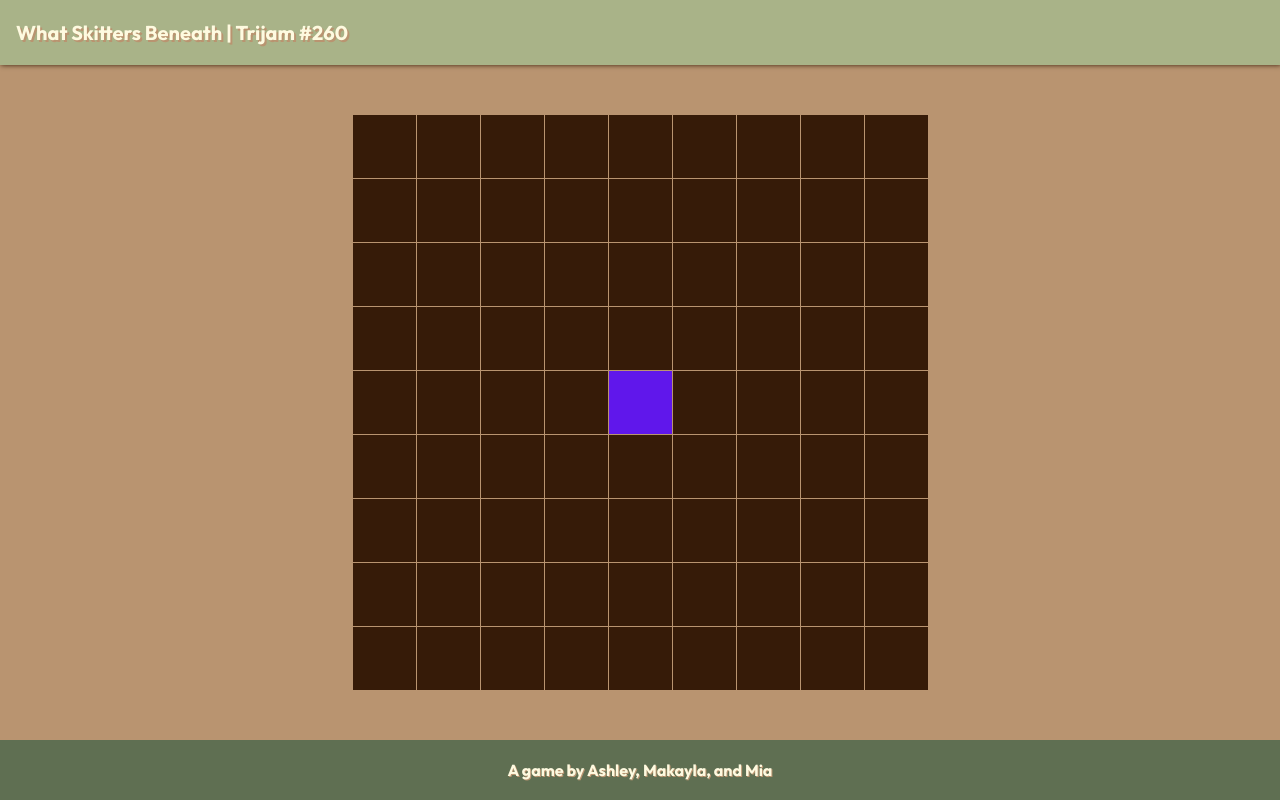
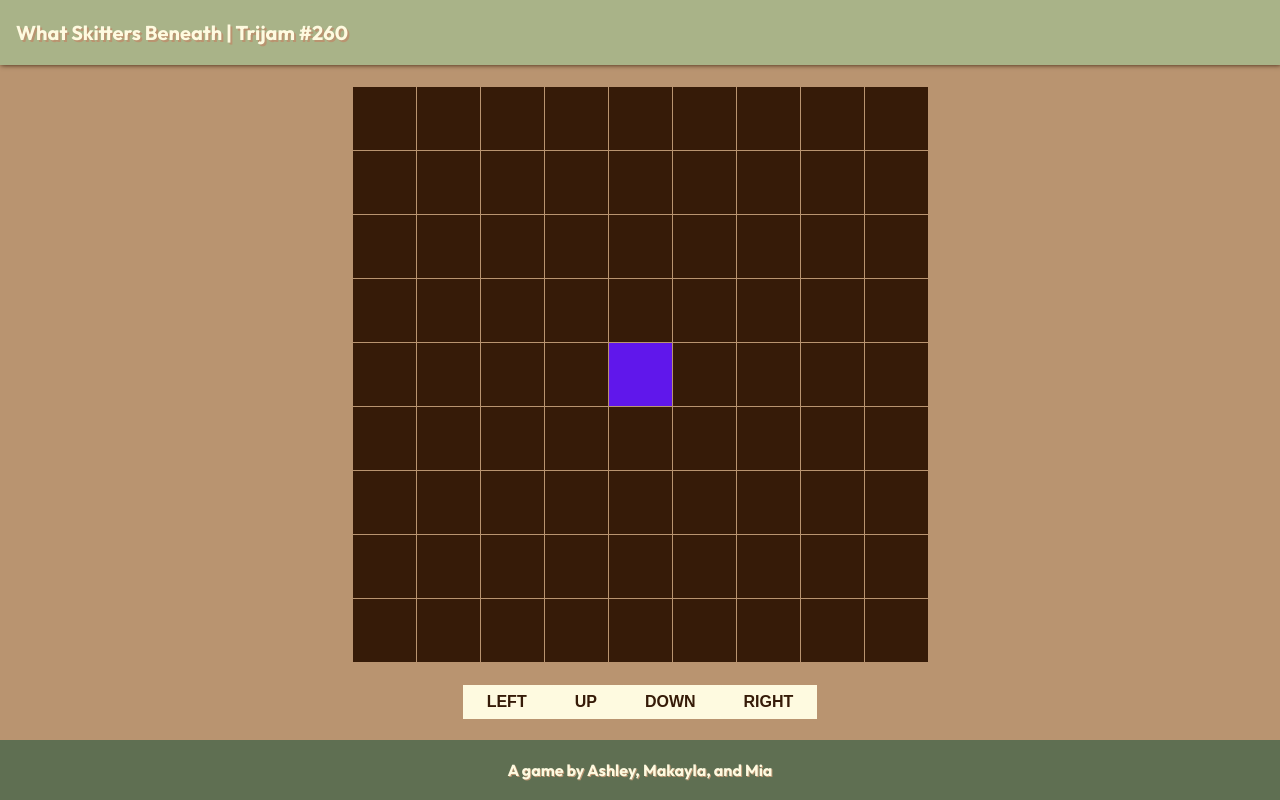
Before and after one commit to amsqrd/trijam-260, a plain HTML site: page index.html in a window 1280 px wide. Both pictures are taken after a click on the button "START GAME". Drawn offline with Linux system fonts and the light colour scheme.

Commit message:
Added game control buttons for touchscreen devices

```diff
--- a/index.html
+++ b/index.html
@@ -19,7 +19,7 @@
             <section id="start-state" class="game-state">
                 <div>
                     <h1>What Skitters Beneath</h1>
-                    <p><strong>Watch out!</strong> You are a bug trying to avoid getting squashed by the humans walking about above. How long can you survive their onslaught? Use the <strong>arrows keys</strong> or <strong>WASD</strong> to move around.</p>
+                    <p><strong>Watch out!</strong> You are a bug trying to avoid getting squashed by the humans walking about above. 🐛 How long can you survive their onslaught? Use the <strong>arrows keys</strong> or <strong>WASD</strong> to move around.</p>
                     <button id="start-game-button">Start Game</button>
                 </div>
             </section>
@@ -28,6 +28,14 @@
                 <div>
                     <table id="game-table">
                     </table>
+                    <section class="game-controls">
+                        <div>
+                            <button id="left-button" class="game-control-button">left</button>
+                            <button id="up-button" class="game-control-button">up</button>
+                            <button id="down-button" class="game-control-button">down</button>
+                            <button id="right-button" class="game-control-button">right</button>
+                        </div>
+                    </section>
                 </div>
             </section>
             <!-- End Game State -->
--- a/scripts/main.js
+++ b/scripts/main.js
@@ -29,6 +29,14 @@ function main() {
     });
 
     document.addEventListener('keydown', onKeydown, true);
+
+    // Add event listeners for game control buttons
+    // Use same event listener handle as keydown events
+    document.getElementById('left-button').addEventListener('click', () => { onKeydown({ key: 'ArrowLeft' })});
+    document.getElementById('right-button').addEventListener('click', () => { onKeydown({ key: 'ArrowRight' })});
+    document.getElementById('up-button').addEventListener('click', () => { onKeydown({ key: 'ArrowUp' })});
+    document.getElementById('down-button').addEventListener('click', () => { onKeydown({ key: 'ArrowDown' })});
+
 }
 
 function onKeydown(event) {
--- a/styles/style.css
+++ b/styles/style.css
@@ -112,6 +112,7 @@ td {
 }
 
 .game-state > div {
+    border-radius: 5px;
     display: flex;
     flex-direction: column;
     align-items: center;
@@ -119,6 +120,7 @@ td {
     height: 100%;
 }
 
+.game-controls,
 .game-state--hidden {
     display: none;
 }
@@ -128,3 +130,23 @@ td {
     background: #6017EB;
     position: relative;
 }
+
+.game-controls > div {
+    display: flex;
+    align-items: center;
+    width: 100%;
+    justify-content: center;
+    background: var(--cream);
+}
+
+.game-control-button {
+    font-size: 1rem;
+    border-radius: 5px;
+}
+
+/* Display on screen buttons for touch devices where keyboard is not available */
+@media (hover: none) {
+    .game-controls {
+        display: block;
+    }
+}
```
Also changed, not shown: 1 other file.
